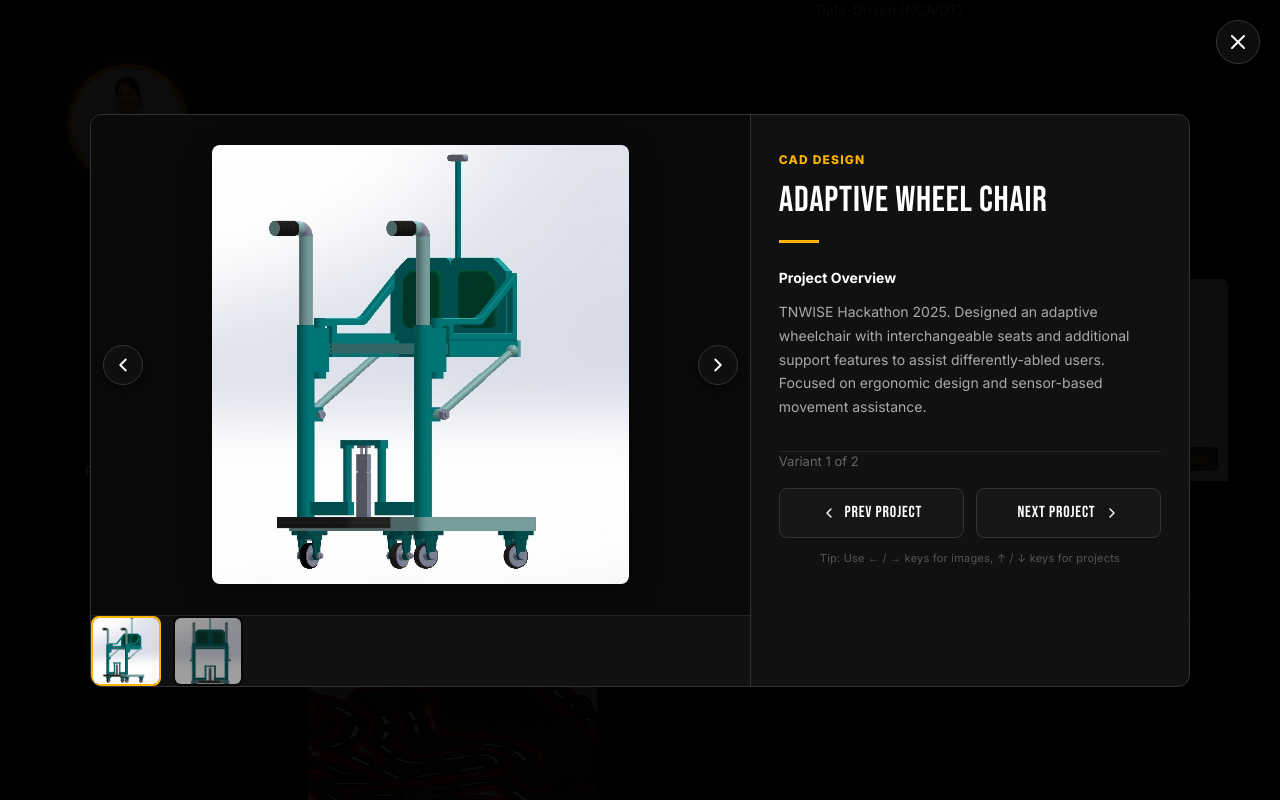
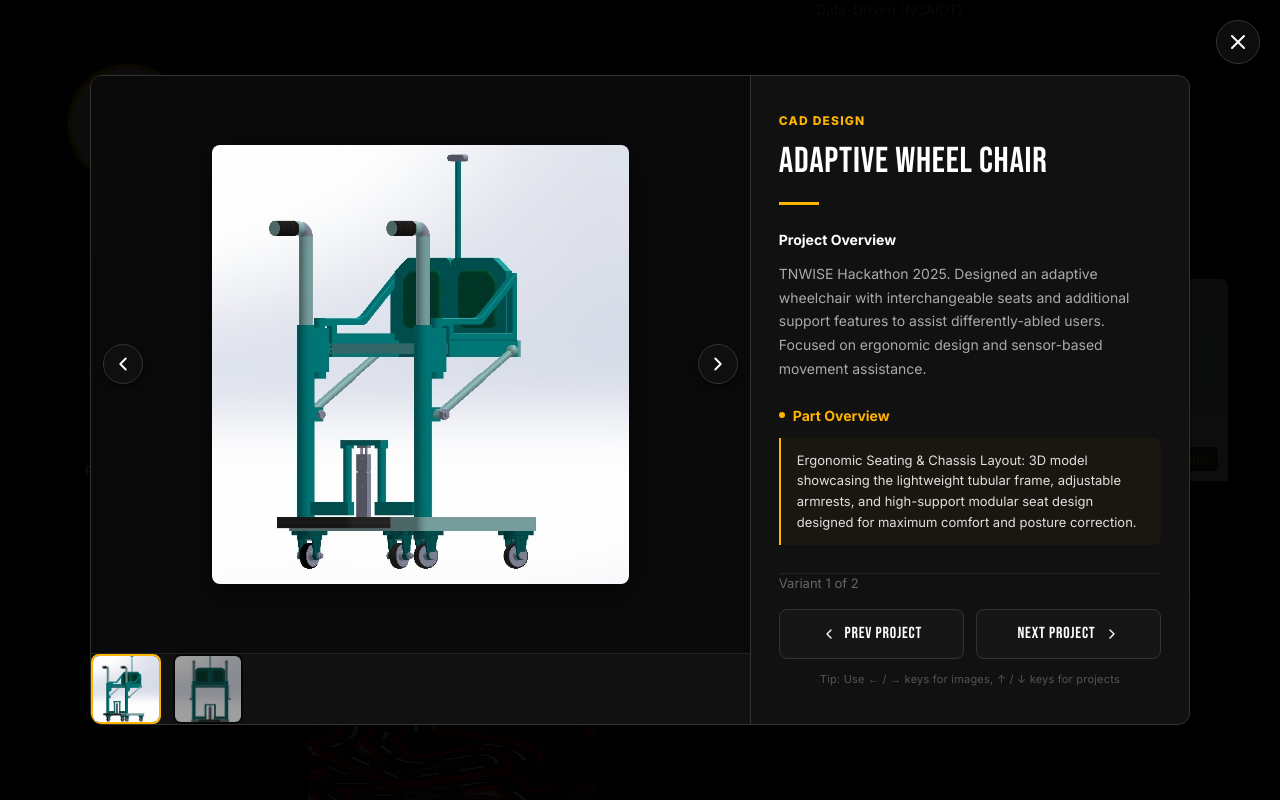
Before and after one commit to deviljitu1/shreya-robotics-portfolio, a React (Vite) app: page / in a window 1280 px wide. Both pictures are taken after a click on the element 452 px from the left and 3222 px from the top of the page. Shown: the part 2772-3572 px from the top of the page. Built offline with nearby package versions, Linux system fonts and the light colour scheme.

Commit message:
Part Preview

```diff
--- a/src/components/Gallery.jsx
+++ b/src/components/Gallery.jsx
@@ -27,28 +27,50 @@ const galleryItems = [
     title: 'ADAPTIVE WHEEL CHAIR',
     category: 'CAD DESIGN',
     description: 'TNWISE Hackathon 2025. Designed an adaptive wheelchair with interchangeable seats and additional support features to assist differently-abled users. Focused on ergonomic design and sensor-based movement assistance.',
-    images: [adapt1, adapt2]
+    images: [adapt1, adapt2],
+    partOverviews: [
+      'Ergonomic Seating & Chassis Layout: 3D model showcasing the lightweight tubular frame, adjustable armrests, and high-support modular seat design designed for maximum comfort and posture correction.',
+      'Rear Propulsion & Support Mechanisms: Focus on the large drive wheels, stabilizer caster wheels, and safety anti-tip structures, engineered for enhanced stability and multi-terrain navigation.'
+    ]
   },
   {
     id: 2,
     title: 'CYCLE DESIGN & MODELING',
     category: 'CAD DESIGN',
     description: '3D modeling and structural design of a modern bicycle. Showcases detailed front, back, and side profiles along with mechanical integration.',
-    images: [cycle1, cycle2, cycle3, cycle4, cycle5, cycle6, cycle7, cycleVid]
+    images: [cycle1, cycle2, cycle3, cycle4, cycle5, cycle6, cycle7, cycleVid],
+    partOverviews: [
+      'Full Assembly View: SolidWorks 3D model displaying the complete bicycle frame geometry, mechanical drivetrain integration, front/rear wheel alignment, and premium aerodynamic structural profile.',
+      'Drivetrain & Rear Wheel Integration: Detailed rendering of the chainstay, bottom bracket shell, crankset, chainring, and rear cassette interface, showcasing precise gear engagement and structural load paths.',
+      'Frame Geometry & Tubing: Focuses on the double-diamond frame structure including the top tube, down tube, and headtube transition, engineered for optimal stiffness-to-weight ratio and mechanical stability.',
+      'Steering Column & Front Fork: Displays the front fork design, headset assembly, stem, and handlebar integration, showcasing ergonomic control geometry and precise steering mechanics.',
+      'Wheel Profile & Spokes Layout: Highlights the aerodynamic rim profile, hub spacing, and tensioned spoke patterns designed to withstand dynamic shear and radial forces during operation.',
+      'Saddle & Seatpost Assembly: Shows the seatpost clamp, seatpost tubing, and aerodynamic saddle integration, optimized for driver ergonomics, center-of-gravity placement, and vibration damping.',
+      'Braking System & Cable Routing: Detailed presentation of the caliper mounting points, brake disc rotors, and internal/external routing paths for optimized hydraulic/mechanical braking response.',
+      '3D Rotational Simulation: 360-degree mechanical visualization animating the motion of the drivetrain, wheel rotation, and structural aerodynamic stability from multiple viewing angles.'
+    ]
   },
   {
     id: 3,
     title: 'ACTUATION MECHANISMS',
     category: 'ROBOTICS',
     description: 'Design and analysis of actuation systems including detailed prototype testing and mechanical movements. Research and design involving rotating screens and horizontal screen movement.',
-    images: [act1, act2, actVid]
+    images: [act1, act2, actVid],
+    partOverviews: [
+      'Dual-Axis Rotating Platform: Exploded and assembled views of gears, servo mounts, and structural linkages enabling dynamic dual-axis rotational movement of screens.',
+      'Horizontal Linear Actuator: 3D design of linear guide rails, lead screw assembly, and stepping motor bracket, developed for quiet and precise screen sliding navigation.',
+      'Dynamic Motion Demonstration: Animation showing the synchronization of horizontal sliding and vertical rotation, validating the structural timing and stress analysis under load.'
+    ]
   },
   {
     id: 4,
     title: 'RC CAR ARENA',
     category: 'CAD DESIGN',
     description: 'Arena track design for RC car testing and racing, focusing on track dynamics, physical constraints, and robust pathway modeling.',
-    images: [rc1]
+    images: [rc1],
+    partOverviews: [
+      'Arena Layout & Trajectory Optimization: High-fidelity layout model of the RC racing arena, specifying physical barrier constraints, entry-exit gates, and friction-optimized driving trajectories.'
+    ]
   }
 ];
 
@@ -472,10 +494,47 @@ export default function Gallery() {
                   fontSize: '14px',
                   color: '#AAAAAA',
                   lineHeight: 1.7,
-                  marginBottom: '32px'
+                  marginBottom: '24px'
                 }}>
                   {selectedProject.description}
                 </p>
+
+                {/* Part Overview Section */}
+                {selectedProject.partOverviews && selectedProject.partOverviews[currentImageIndex] && (
+                  <div style={{ marginBottom: '28px' }}>
+                    <h3 style={{
+                      fontFamily: "'Inter', sans-serif",
+                      fontSize: '14px',
+                      fontWeight: 700,
+                      color: '#FFB400',
+                      marginBottom: '12px',
+                      display: 'flex',
+                      alignItems: 'center',
+                      gap: '8px'
+                    }}>
+                      <span style={{
+                        width: '6px',
+                        height: '6px',
+                        borderRadius: '50%',
+                        backgroundColor: '#FFB400'
+                      }} />
+                      Part Overview
+                    </h3>
+                    <p style={{
+                      fontFamily: "'Inter', sans-serif",
+                      fontSize: '13px',
+                      color: '#E0E0E0',
+                      lineHeight: 1.6,
+                      backgroundColor: 'rgba(255, 180, 0, 0.04)',
+                      borderLeft: '2px solid #FFB400',
+                      padding: '12px 16px',
+                      borderRadius: '0 8px 8px 0',
+                      margin: 0
+                    }}>
+                      {selectedProject.partOverviews[currentImageIndex]}
+                    </p>
+                  </div>
+                )}
 
                 <div className="mt-auto pt-6 border-t border-[#222]">
                   <p style={{ fontFamily: "'Inter', sans-serif", fontSize: '13px', color: '#666', marginBottom: '16px' }}>
```
